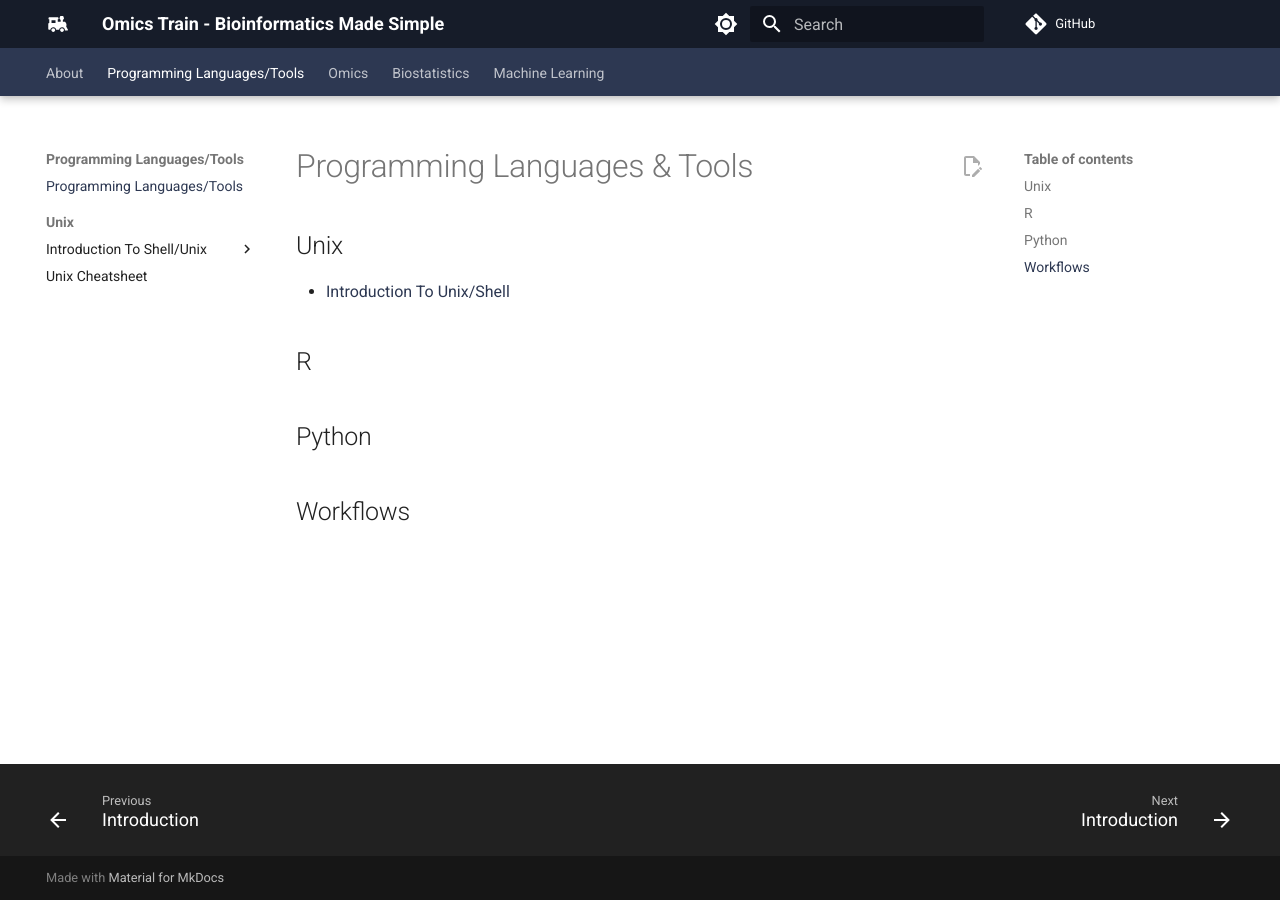
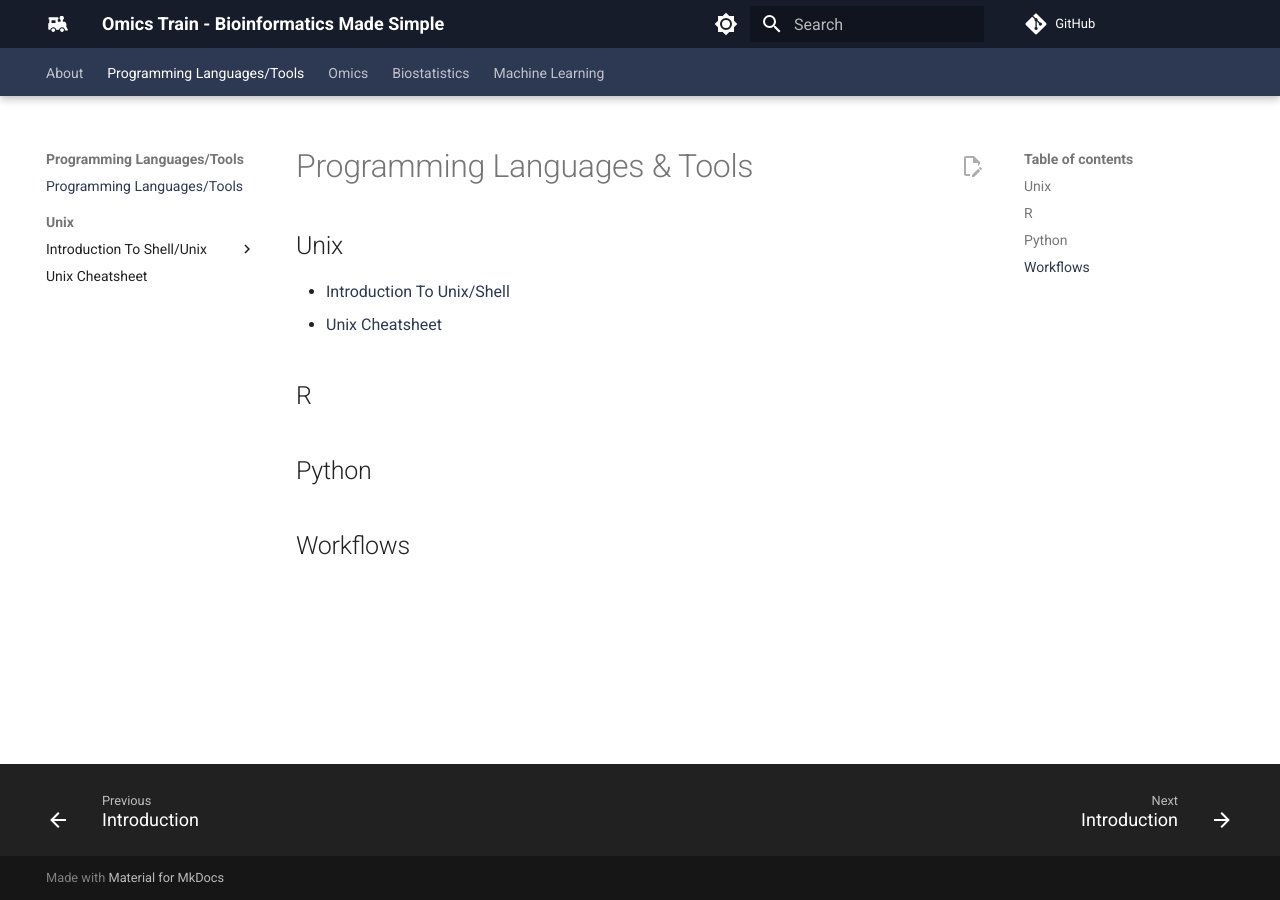
Before and after one commit to comp-tox-jhu/CompToxLab, an MkDocs documentation site: the page built from docs/programming_languages_tools/programming_languages_tools.md, in a window 1280 px wide. Built offline with MkDocs 1.6.1 and Material for MkDocs 9.7.7, drawn with Linux system fonts in a browser that asks for light colours; comment, search, counter and statistics services are not loaded.

Commit message:
Update programming_languages_tools.md

```diff
--- a/docs/programming_languages_tools/programming_languages_tools.md
+++ b/docs/programming_languages_tools/programming_languages_tools.md
@@ -2,6 +2,7 @@
 
 ## Unix
 - [Introduction To Unix/Shell](./unix/01_introduction.md)
+- [Unix Cheatsheet](./unix_cheatsheet.md)
 
 ## R
 
```
